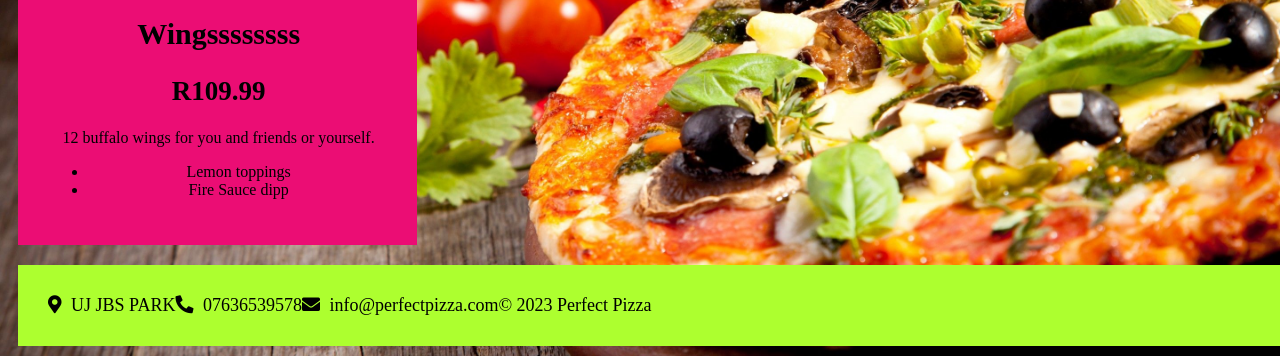
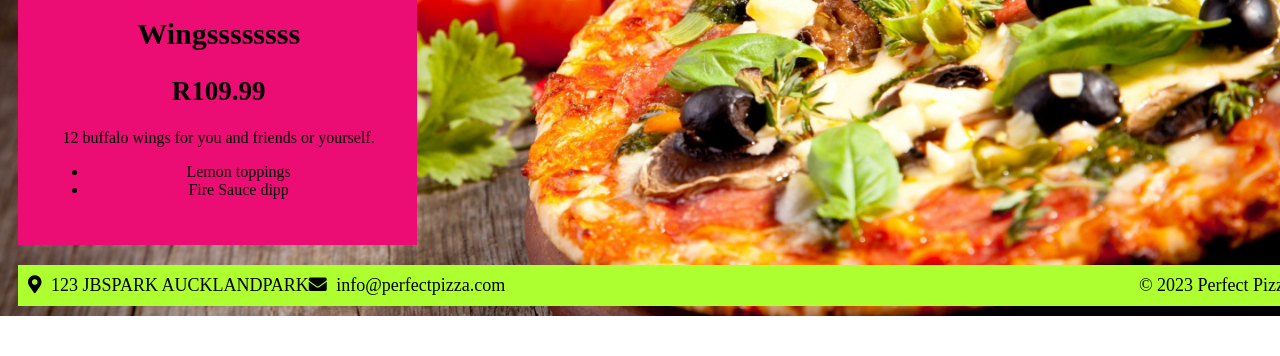
Before and after one commit to Katlehoseatlholo/perfect-pizza, a plain HTML site: page index.html in a window 1280 px wide. Shown: the part 1941-2297 px from the top of the page. After the commit the page ends 2257 px from the top, so only its background shows below. Drawn offline with Linux system fonts and the light colour scheme.

Commit message:
Updates after demo

```diff
--- a/index.html
+++ b/index.html
@@ -45,14 +45,25 @@
       display: inline-block;
       width: 30%;
       margin: 10px;
-      max-height: fit-content;
+      max-height: auto;
       padding: 10px;
     }
-    .footer-div {
+
+    .footer {
+      background-color: greenyellow;
       display: flex;
       justify-content: space-between;
       align-items: center;
+      width: 100%;
+      margin: 10px;
+      max-height: fit-content;
+      padding: 10px;
       font-size: 18px;
+    }
+
+    .footer-div {
+      display: flex;
+      align-items: center;
     }
 
     .footer-div i {
@@ -61,7 +72,6 @@
 
     .footer-div1 {
       text-align: right;
-  font-size: 18px;
     }
 
 
@@ -70,7 +80,7 @@
       display: inline-block;
       width: 30%;
       margin: 10px;
-      max-height: fit-content;
+      max-height: auto;
       padding: 10px;
     }
 
@@ -96,14 +106,6 @@
       }
     }
 
-    .footer {
-      background-color: greenyellow;
-      display: flex;
-      width: 100%;
-      margin: 10px;
-      max-height: fit-content;
-      padding: 10px;
-    }
 
     .image1 {
       object-fit: fill;
@@ -271,28 +273,22 @@
           </div>
         </div>
       </div>
+
       <footer class="footer">
-        <div class="footer">
         <div class="footer-div">
+
           <div>
-              <i class="fas fa-map-marker-alt"></i>
-              UJ JBS PARK
+            <i class="fas fa-map-marker-alt"></i> 123 JBSPARK AUCKLANDPARK
           </div>
           <div>
-              <i class="fas fa-phone-alt"></i>
-              07636539578
-            </div>
-            <div>
-              <i class="fas fa-envelope"></i>
-              info@perfectpizza.com
+            <i class="fas fa-envelope"></i> info@perfectpizza.com
           </div>
         </div>
         <div class="footer-div1">
-            &copy; 2023 Perfect Pizza
+          <span>&copy; 2023 Perfect Pizza</span>
         </div>
-        </div>
+      </footer>
 
-      </footer>
   </main>
 </body>
 
```
Lines whose indentation alone changed are shown as unchanged.
